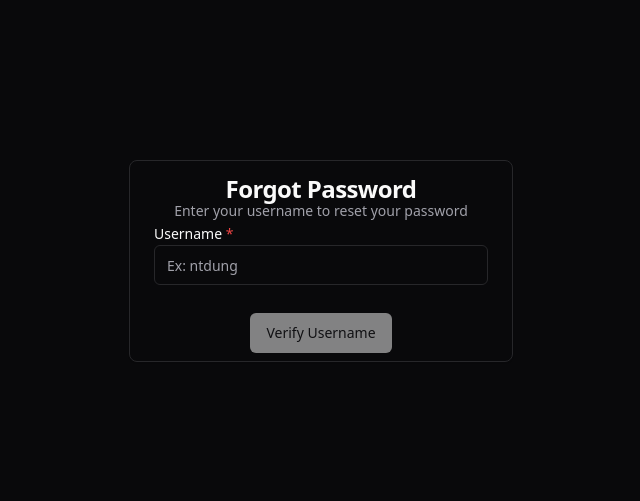
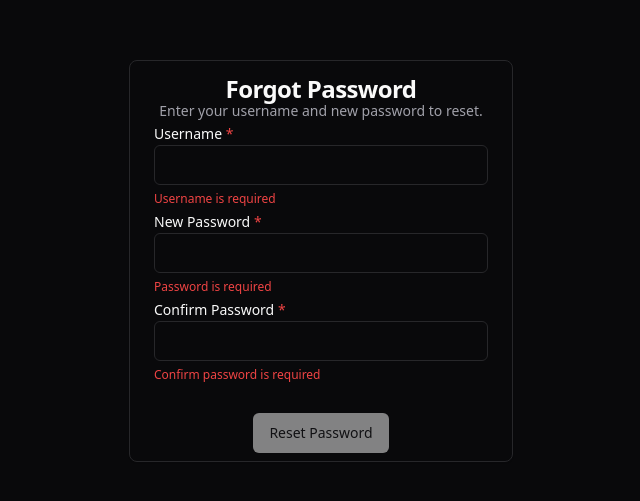
Before and after one commit to thadosoft/project-management-fe, a React (Vite) app: page /forgot-password in a window 1280 px wide. Shown: the part 139-640 px from the top of the page, without its empty margins (319-959 px from the left). Built offline with nearby package versions, Linux system fonts and the light colour scheme.

Commit message:
update forgot password - remove verify username

```diff
--- a/src/App.tsx
+++ b/src/App.tsx
@@ -1,8 +1,7 @@
 import { BrowserRouter, Routes, Route } from "react-router-dom";
-import LoginPage from "@/pages/LoginPage.tsx"; // Adjust path if needed
-import ForgotPasswordPage from "@/pages/ForgotPasswordPage.tsx"; // Adjust path if needed
+import LoginPage from "@/pages/LoginPage.tsx";
+import ForgotPasswordPage from "@/pages/ForgotPasswordPage.tsx";
 
-// Placeholder components (replace with actual components when available)
 const HomePage = () => <div>Home Page</div>;
 const ProjectPage = () => <div>Project Page</div>;
 
--- a/src/pages/ForgotPasswordPage.tsx
+++ b/src/pages/ForgotPasswordPage.tsx
@@ -5,39 +5,24 @@ import { Input } from "@/components/ui/input.tsx";
 import { Button } from "@/components/ui/button.tsx";
 import { useState } from "react";
 import { useNavigate } from "react-router-dom";
-import { verifyUsername, resetPassword } from "@/services/authService.ts";
+import { resetPassword } from "@/services/authService.ts";
 
 export default function ForgotPasswordPage() {
   const [username, setUsername] = useState("");
   const [newPassword, setNewPassword] = useState("");
   const [confirmPassword, setConfirmPassword] = useState("");
-  const [isUsernameVerified, setIsUsernameVerified] = useState(false);
   const [statusMessage, setStatusMessage] = useState("");
   const navigate = useNavigate();
-
-  const handleVerifyUsername = async () => {
-    try {
-      const response = await verifyUsername(username);
-      if (response?.usernameExists) {
-        setIsUsernameVerified(true);
-        setStatusMessage("");
-      } else {
-        setStatusMessage("Username does not exist");
-      }
-    } catch (err: unknown) {
-      setStatusMessage("Something went wrong. Please try again.");
-      console.error("Username verification error:", err);
-    }
-  };
 
   const handleResetPassword = async () => {
     try {
       await resetPassword(username, newPassword, confirmPassword);
       setStatusMessage("Password reset successfully");
       setTimeout(() => navigate("/"), 2000); // Redirect to login after 2 seconds
-    } catch (err: unknown) {
-      setStatusMessage("Something went wrong. Please try again.");
-      console.error("Password reset error:", err);
+    } catch {
+
+      setStatusMessage("Username does not exist");
+      console.error("Password reset error:");
     }
   };
 
@@ -48,26 +33,21 @@ export default function ForgotPasswordPage() {
           <Card>
             <CardHeader className="flex items-center justify-center">
               <CardTitle>Forgot Password</CardTitle>
-              <CardDescription>
-                {isUsernameVerified ? "Enter your new password" : "Enter your username to reset your password"}
-              </CardDescription>
+              <CardDescription>Enter your username and new password to reset.</CardDescription>
             </CardHeader>
             <CardContent>
-              {!isUsernameVerified ? (
               <div>
                 <Label htmlFor="username">Username <span className="text-red-500">*</span></Label>
                 <Input
                   value={username}
                   onChange={(e) => setUsername(e.target.value)}
                   id="username"
-                    placeholder="Ex: ntdung"
+                  // placeholder="Ex: ntdung"
                 />
                 <span className="text-red-500 text-[12px]">
-                    {statusMessage || "\u00A0"}
+                  {username === "" ? "Username is required" : "\u00A0"}
                 </span>
               </div>
-              ) : (
-                <>
               <div>
                 <Label htmlFor="newPassword">New Password <span className="text-red-500">*</span></Label>
                 <Input
@@ -75,7 +55,7 @@ export default function ForgotPasswordPage() {
                   value={newPassword}
                   onChange={(e) => setNewPassword(e.target.value)}
                   id="newPassword"
-                      placeholder="Ex: Dungdt1234#"
+                  // placeholder="Ex: Dungdt1234#"
                 />
                 <span className="text-red-500 text-[12px]">
                   {newPassword === ""
@@ -92,7 +72,7 @@ export default function ForgotPasswordPage() {
                   value={confirmPassword}
                   onChange={(e) => setConfirmPassword(e.target.value)}
                   id="confirmPassword"
-                      placeholder="Ex: Dungdt1234#"
+                  // placeholder="Ex: Dungdt1234#"
                 />
                 <span className="text-red-500 text-[12px]">
                   {confirmPassword === ""
@@ -105,28 +85,19 @@ export default function ForgotPasswordPage() {
               <span className="text-red-500 text-[12px]">
                 {statusMessage || "\u00A0"}
               </span>
-                </>
-              )}
             </CardContent>
             <CardFooter className="flex justify-center pb-2 pt-1">
-              {!isUsernameVerified ? (
-                <Button
-                  onClick={handleVerifyUsername}
-                  disabled={username === ""}
-                  className={username === "" ? "opacity-50 hover:bg-white cursor-auto" : ""}
-                >
-                  Verify Username
-                </Button>
-              ) : (
               <Button
                 onClick={handleResetPassword}
                 disabled={
+                  username === "" ||
                   newPassword === "" ||
                   confirmPassword === "" ||
                   !/^(?=.*[A-Z])(?=.*\d)(?=.*[\W_]).{6,}$/.test(newPassword) ||
                   newPassword !== confirmPassword
                 }
                 className={
+                  username === "" ||
                   newPassword === "" ||
                   confirmPassword === "" ||
                   !/^(?=.*[A-Z])(?=.*\d)(?=.*[\W_]).{6,}$/.test(newPassword) ||
@@ -137,7 +108,6 @@ export default function ForgotPasswordPage() {
               >
                 Reset Password
               </Button>
-              )}
             </CardFooter>
           </Card>
         </div>
--- a/src/services/authService.ts
+++ b/src/services/authService.ts
@@ -28,18 +28,10 @@ export const isTokenValidate = async (token: string): Promise<boolean | null> =>
   return await fetchData<boolean>(`auth/validate-token?token=${token}`, "POST", undefined);
 };
 
-export const verifyUsername = async (username: string): Promise<{ usernameExists: boolean; message: string } | null> => {
-  return await fetchData<
-      { usernameExists: boolean; message: string },
-      { username: string }
-  >
-  ("auth/forgot-password", "POST", undefined, { username });
-};
-
 export const resetPassword = async (username: string, password: string, confirmPassword: string): Promise<void | null> => {
   return await fetchData<
       void,
       { username: string; password: string; confirmPassword: string }
   >
-  ("auth/reset-password", "POST", undefined, { username, password, confirmPassword });
+  ("auth/forgot-password", "POST", undefined, { username, password, confirmPassword });
 };
--- a/src/utils/api.ts
+++ b/src/utils/api.ts
@@ -1,4 +1,6 @@
 export const BASE_API_URL = "http://localhost:8080/api/v1/";
+// export const BASE_API_URL = "https://little-rouge-fwd-britannica.trycloudflare.com/api/v1/";
+
 
 export const fetchBlobData = async (url: string, method: string, token?: string | null): Promise<Blob> => {
   const headers: HeadersInit = token ? { Authorization: `Bearer ${token ?? ""}` } : {};
```
Lines whose indentation alone changed are shown as unchanged.
